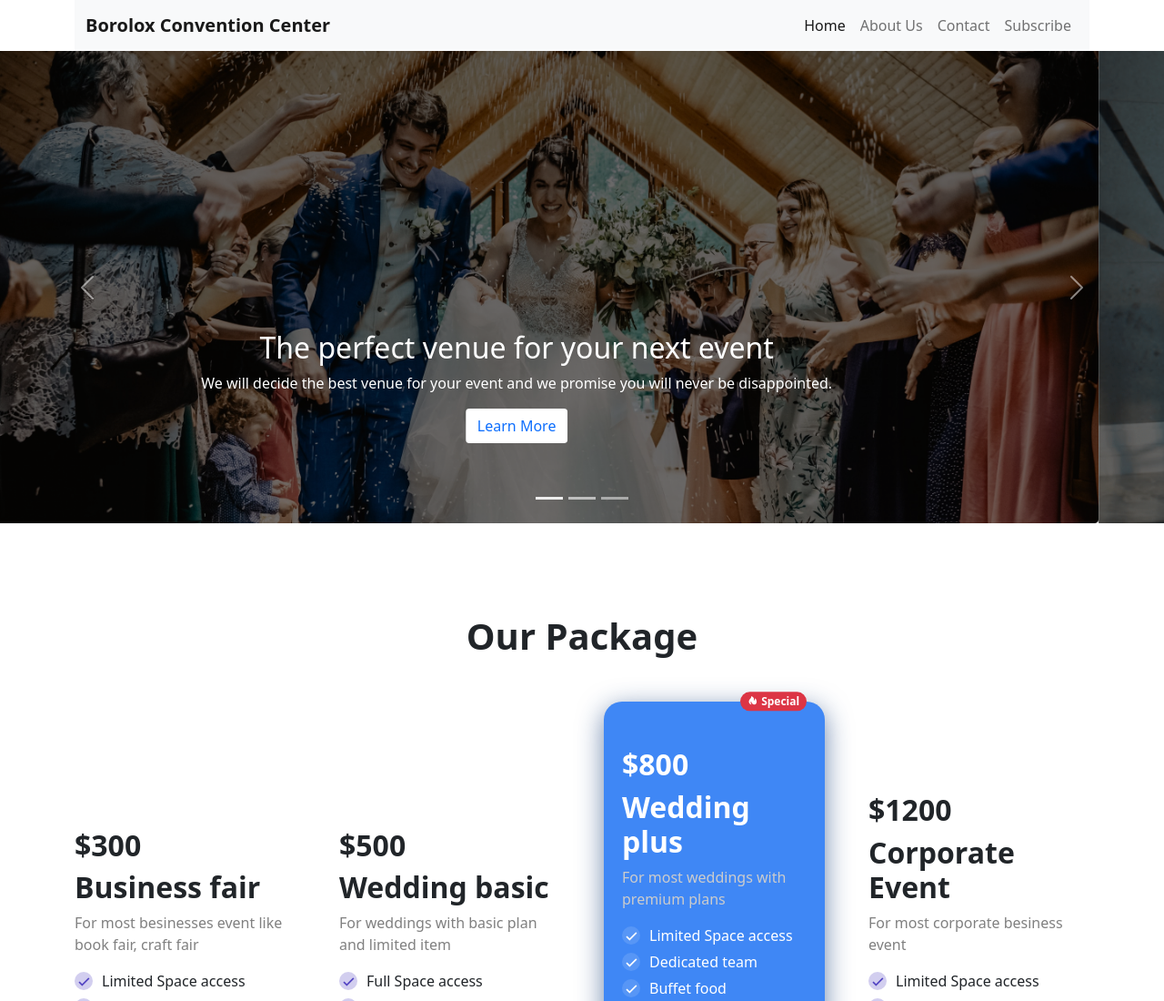
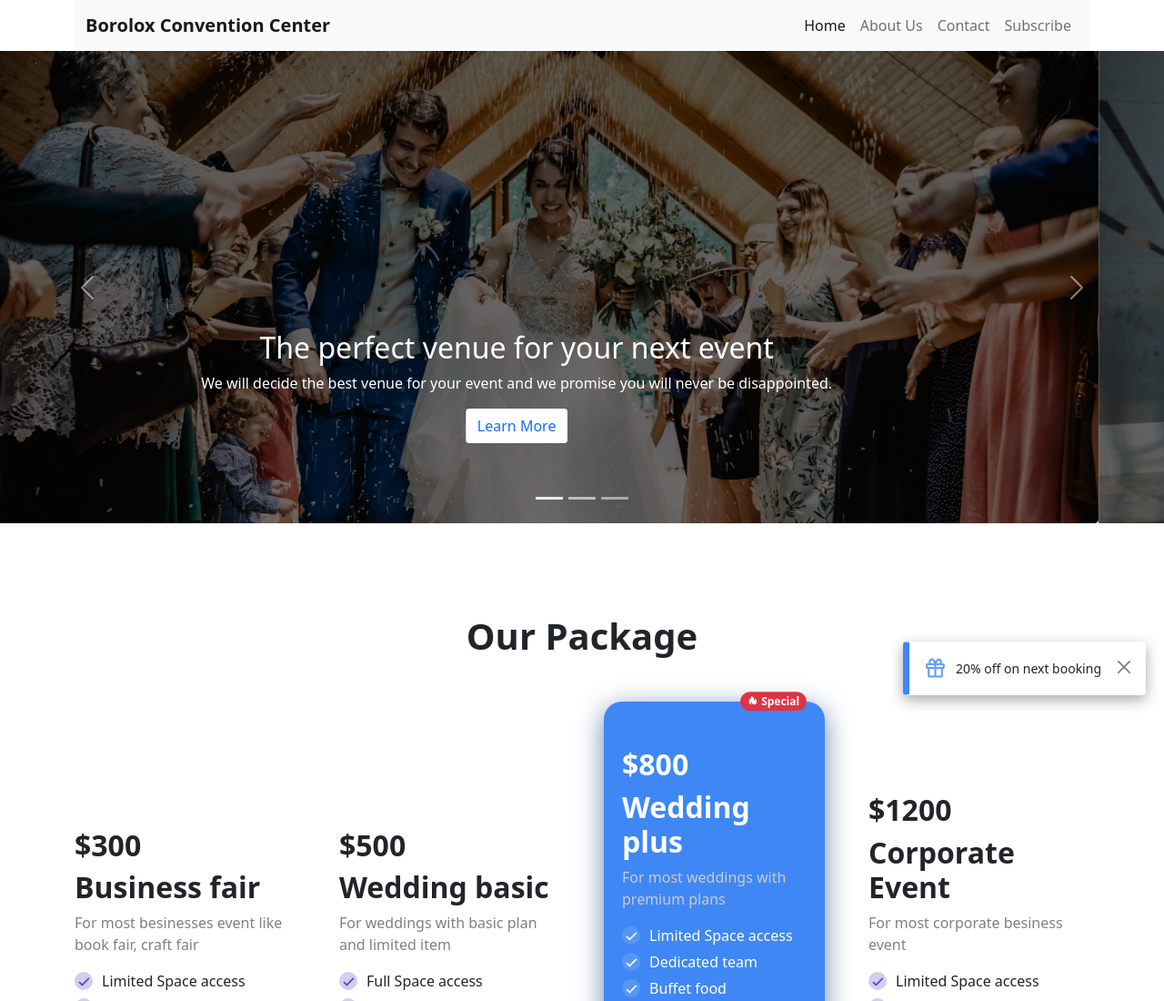
Before and after one commit to shahriyardx/borolox-convention, a plain HTML site: page index.html in a window 1280 px wide. Shown: the top 1100 px of the page at 91% size. Drawn offline with nearby package versions, Linux system fonts and the light colour scheme.

Commit message:
ADD - Offer toast

```diff
--- a/index.html
+++ b/index.html
@@ -11,6 +11,11 @@
   <title>Borolox Convention Center</title>
 </head>
 <body>
+  <div class="alert alert-dismissible fade show offer-toast" role="alert">
+    <i class='bx bx-gift' ></i>
+    20% off on next booking
+    <button type="button" class="btn-close" data-bs-dismiss="alert" aria-label="Close"></button>
+  </div>
   <header class="container">
       <nav class="navbar navbar-expand-lg navbar-light bg-light">
         <div class="container-fluid">
--- a/styles.css
+++ b/styles.css
@@ -113,3 +113,31 @@ footer {
 footer p, footer h4 {
     color: #D9DBE1;
 }
+
+.offer-toast {
+    position: fixed;
+    width: max-content;
+    bottom: 20px;
+    right: 50%;
+    transform: translateX(50%);
+    z-index: 99;
+    font-size: 14px;
+    box-shadow: rgba(0, 0, 0, 0.35) 0px 5px 15px;
+    background: white;
+    border-left: 7px solid #3F87F5;
+    display: flex;
+    align-items: center;
+    gap: 10px;
+}
+
+.offer-toast i {
+    color: #5f9fff;
+    font-size: 25px;
+}
+
+@media screen and (min-width: 768px) {
+    .offer-toast {
+        right: 20px;
+        transform: none;
+    }
+}
```
